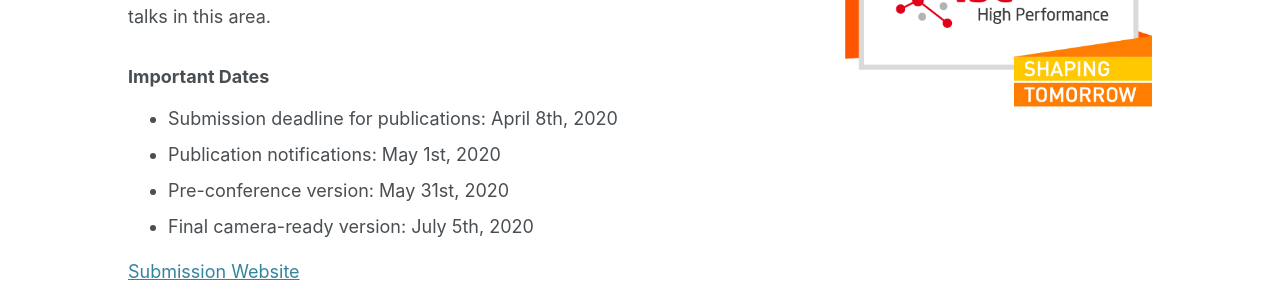
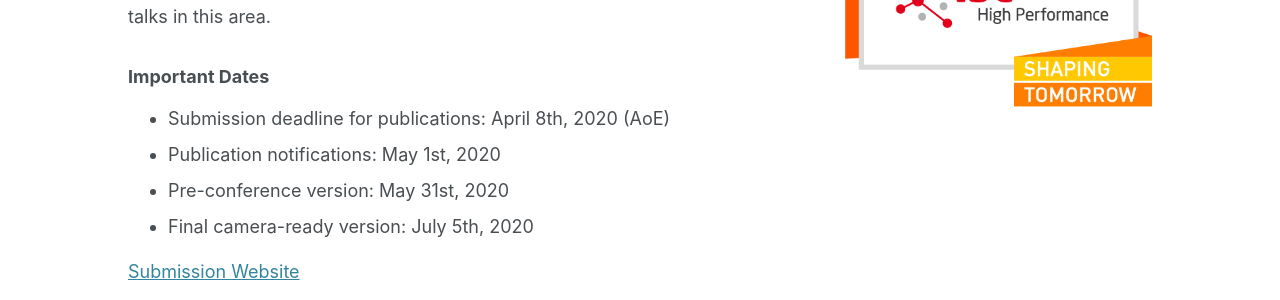
Before and after one commit to c3po-workshop/c3po-workshop.github.io, a Jekyll site: the page built from index.md, in a window 1280 px wide. Shown: the part 500-800 px from the top of the page. Built offline with Jekyll 4.4.1, drawn with Linux system fonts in a browser that asks for light colours; cached includes are drawn as plain includes; nearby versions of some CDN libraries.

Commit message:
Update index.md
Add timezone to deadline

```diff
--- a/index.md
+++ b/index.md
@@ -28,7 +28,7 @@
 
 ### Important Dates
 
-- Submission deadline for publications: April 8th, 2020
+- Submission deadline for publications: April 8th, 2020 (AoE)
 - Publication notifications: May 1st, 2020
 - Pre-conference version: May 31st, 2020
 - Final camera-ready version: July 5th, 2020
```
